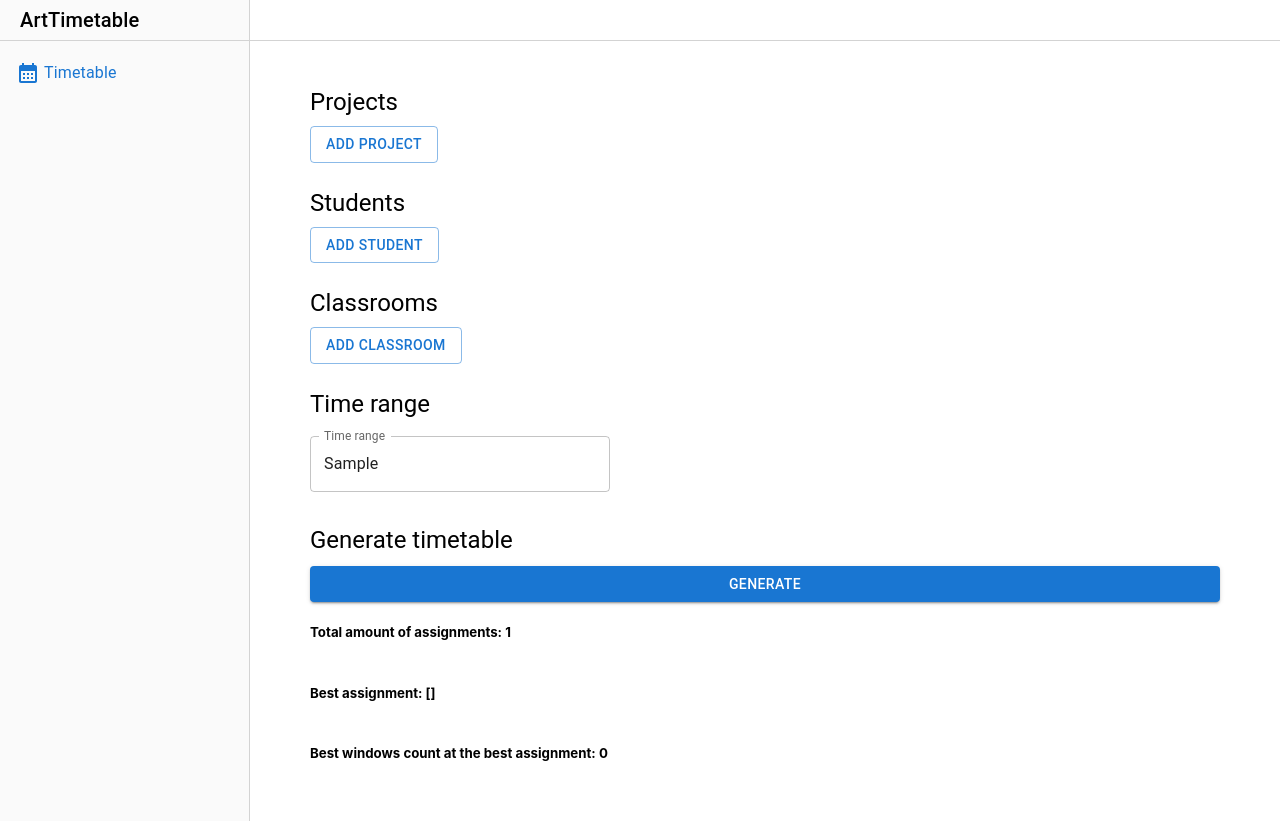
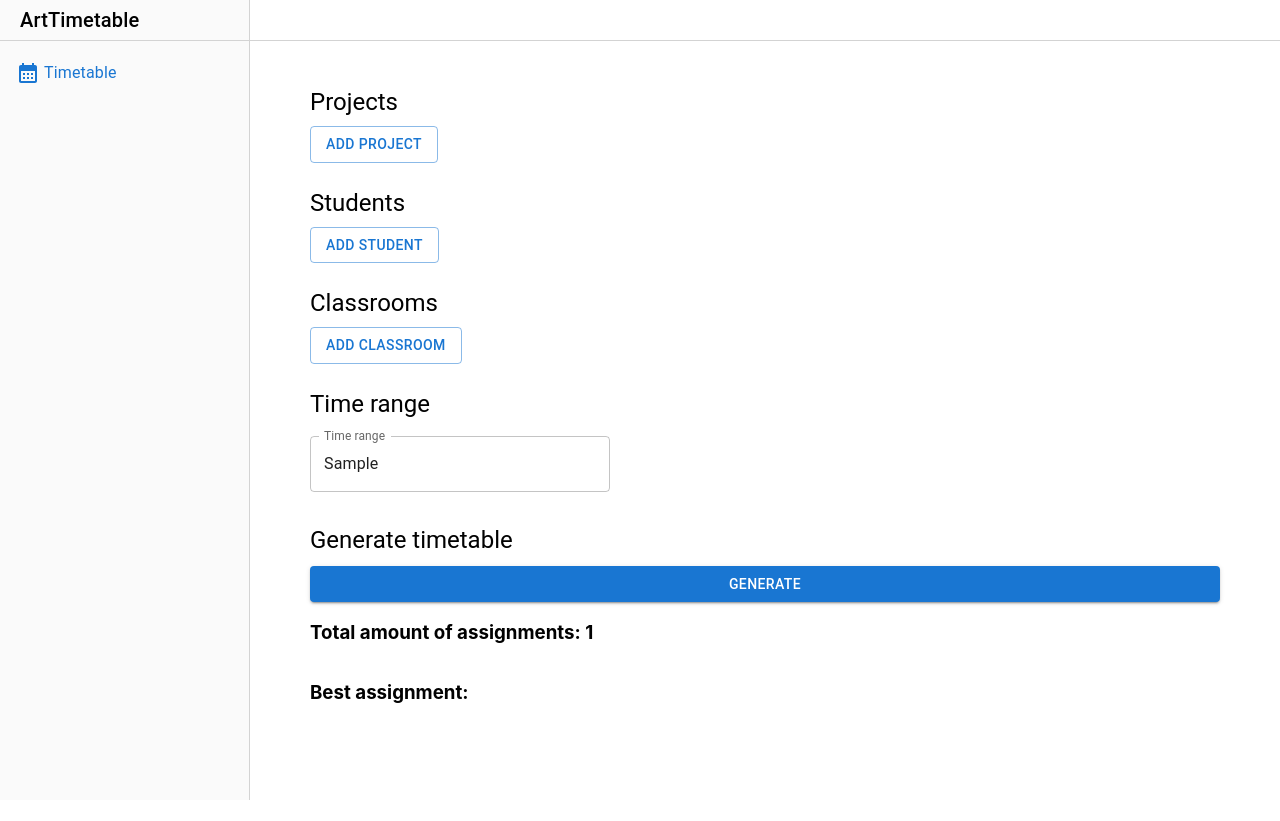
Before and after one commit to Zreitdl/artTimetable, a React (Create React App) app: page / in a window 1280 px wide. Both pictures are taken after typing "Sample" into the empty fields and a click on the button "GENERATE". After the commit the page ends 800 px from the top, so only its background shows below. Built offline with nearby package versions, Linux system fonts and the light colour scheme.

Commit message:
chore: timetable ui quick upd

```diff
--- a/src/components/MainForm/MainForm.tsx
+++ b/src/components/MainForm/MainForm.tsx
@@ -95,15 +95,22 @@ const MainForm = () => {
         <>
         {showAssignments && (
           <>
-          <h5>
+          <h3>
             Total amount of assignments: {allAssignments.length}
-          </h5>
-          <h5>
-            Best assignment: {JSON.stringify(bestAssignment)}
-          </h5>
-          <h5>
-            Best windows count at the best assignment: {bestWindowCount}
-          </h5>
+          </h3>
+          <h3>
+            Best assignment:  <br></br><br></br>
+            {bestAssignment.map((project: any) => {
+              return (
+              <div key={project.project}>
+                Project: {project.project} <br></br>
+                Room: {project.room}<br></br>
+                Time: {project.time}<br></br>
+                Students: {project.students.join(', ')}<br></br><br></br>
+              </div>
+              );
+            })}
+          </h3>
           </>
         )}
         </>
```
